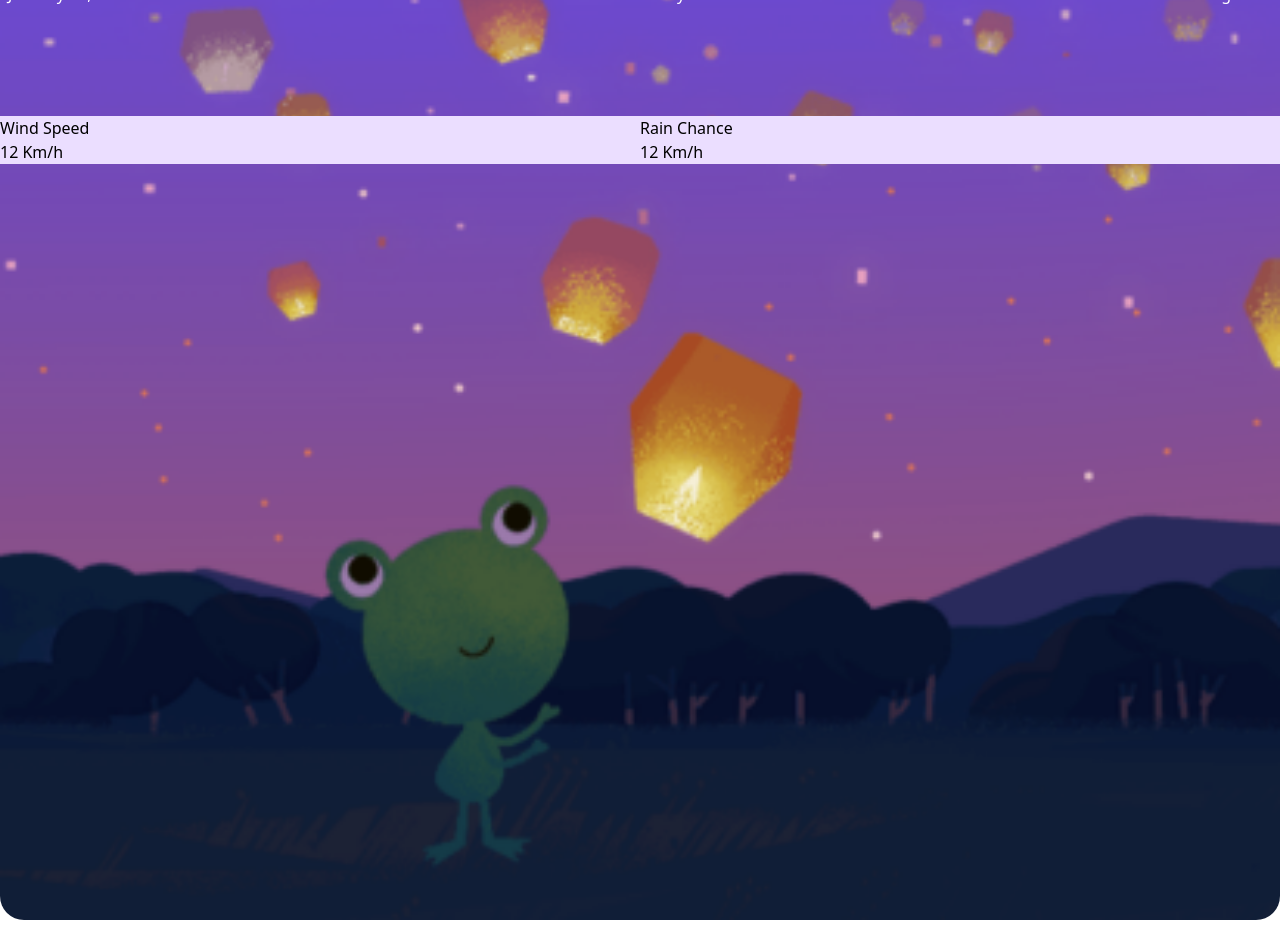
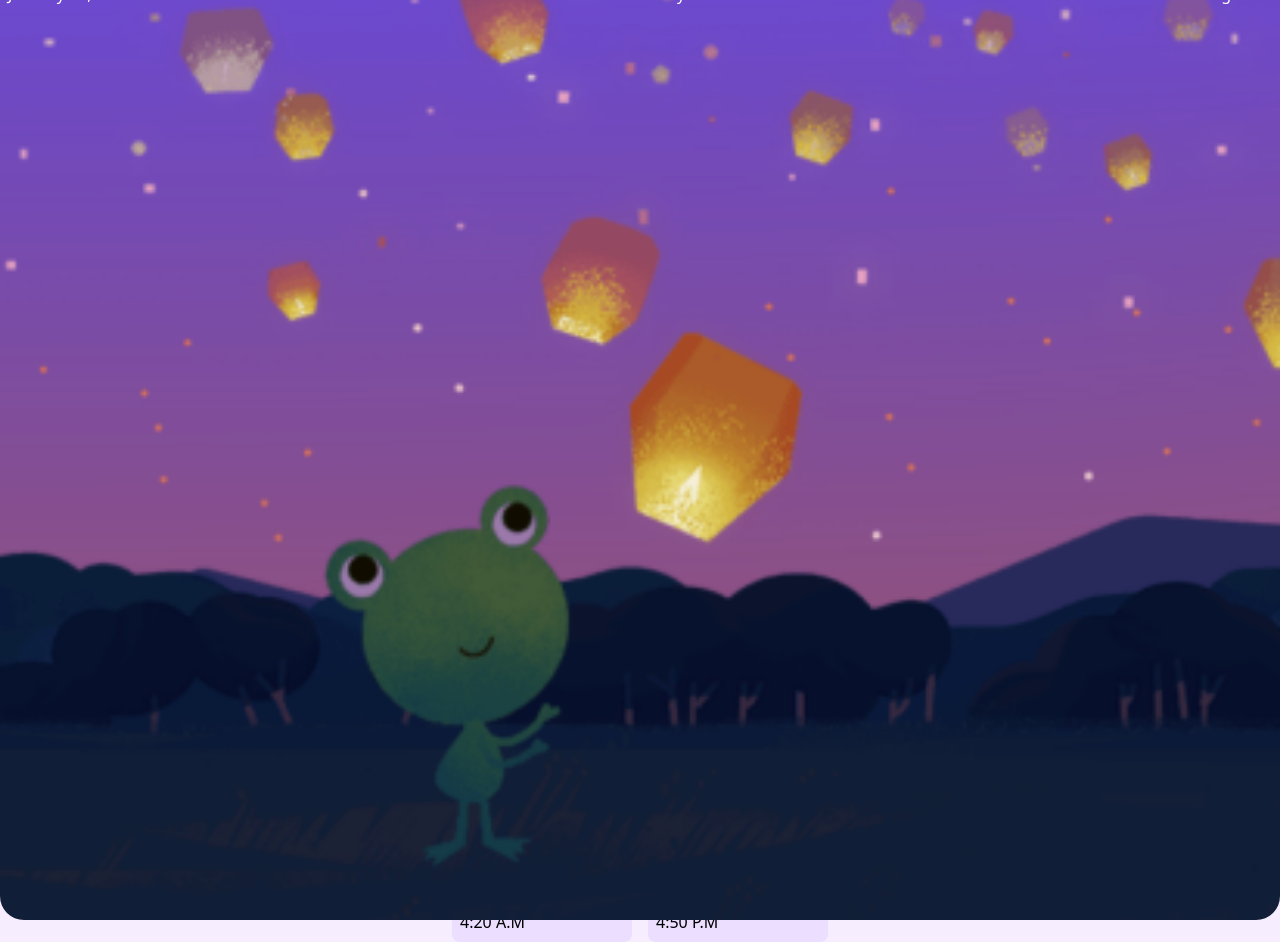
Before and after one commit to SamuelRiveros/WeatherApp, a React (Vite) app: page / in a window 1280 px wide. Shown: the part 360-1302 px from the top of the page. Before the commit the page ends 800 px from the top, so only its background shows below. Built offline with nearby package versions, Linux system fonts and the light colour scheme.

Commit message:
feat: :lipstick: Avances en el Front, rectangulos añadidos, manejo de Grid y Flex

```diff
--- a/application/pages/Home.jsx
+++ b/application/pages/Home.jsx
@@ -31,7 +31,7 @@ export function Home() {
 
                 </div>
 
-                <div className="bg-[#F6EDFF] relative z-[-3]">
+                <div className="bg-[#F6EDFF] relative z-[-3] flex flex-col">
                     <section className="selector flex justify-between p-3 mt-3">
                         <button className="bg-white p-2 font-bold rounded-md w-[100px] flex items-center justify-center">Today</button>
                         <button className="bg-white p-2 font-bold rounded-md w-[100px] flex items-center justify-center">Tomorrow</button>
@@ -39,31 +39,78 @@ export function Home() {
                     </section>
 
 
-                </div>
+                    <div className="WeatherStadistics grid grid-cols-2 gap-4 p-4">
+                        <div className="bg-[#EBDEFF] p-2 rounded-xl">
 
-                <div className="WeatherStadistics grid grid-cols-2">
-                    <div className="bg-[#EBDEFF]">
+                            <h1>Wind Speed</h1>
+                            <p>12 Km/h</p>
+                        </div>
 
-                        <h1>Wind Speed</h1>
-                        <p>12 Km/h</p>
-                    </div>
+                        <div className="bg-[#EBDEFF] p-2 rounded-xl">
+                            <h1>Rain Chance</h1>
+                            <p>12 Km/h</p>
+                        </div>
 
-                    <div className="bg-[#EBDEFF]">
-                        <h1>Rain Chance</h1>
-                        <p>12 Km/h</p>
-                    </div>
+                        <div className="bg-[#EBDEFF] p-2 rounded-xl">
+                            <h1>Rain Chance</h1>
+                            <p>12 Km/h</p>
+                        </div>
 
-                    <div className="bg-[#EBDEFF]">
+                        <div className="bg-[#EBDEFF] p-2 rounded-xl">
+                            <h1>Rain Chance</h1>
+                            <p>12 Km/h</p>
+                        </div>
+
+
 
                     </div>
 
-                    <div className="bg-[#EBDEFF]">
+                    <div className="flex flex-col gap-3 items-center justify-center">
+
+                        <div className="HourlyForecast bg-[#EBDEFF] h-[150px] p-2 w-[93%] rounded-lg">
+                            <div>
+
+                                <h1>Hourly Forecast</h1>
+                            </div>
+
+
+                        </div>
+
+                        <div className="DayForecast bg-[#EBDEFF] h-[200px] p-2 w-[93%] rounded-lg">
+                            <div>
+
+                                <h1>Day Forecast</h1>
+                            </div>
+
+
+                        </div>
+
+                        <div className="DayForecast bg-[#EBDEFF] h-[200px] p-2 w-[93%] rounded-lg">
+                            <div>
+
+                                <h1>Chance of rain</h1>
+                            </div>
+
+
+                        </div>
+
+                        <div className="grid grid-cols-2 gap-4 flex justify-between">
+                            <div className="bg-[#EBDEFF] w-[180px] p-2 rounded-lg">
+                                <h1>Sunrise</h1>
+                                <p>4:20 A.M</p>
+                            </div>
+
+                            <div className="bg-[#EBDEFF] w-[180px] p-2 rounded-lg">
+                                <h1>Sunset</h1>
+                                <p>4:50 P.M</p>
+                            </div>
+
+                        </div>
 
                     </div>
 
+                </div>
 
-
-                </div>
 
 
         </main>
```
